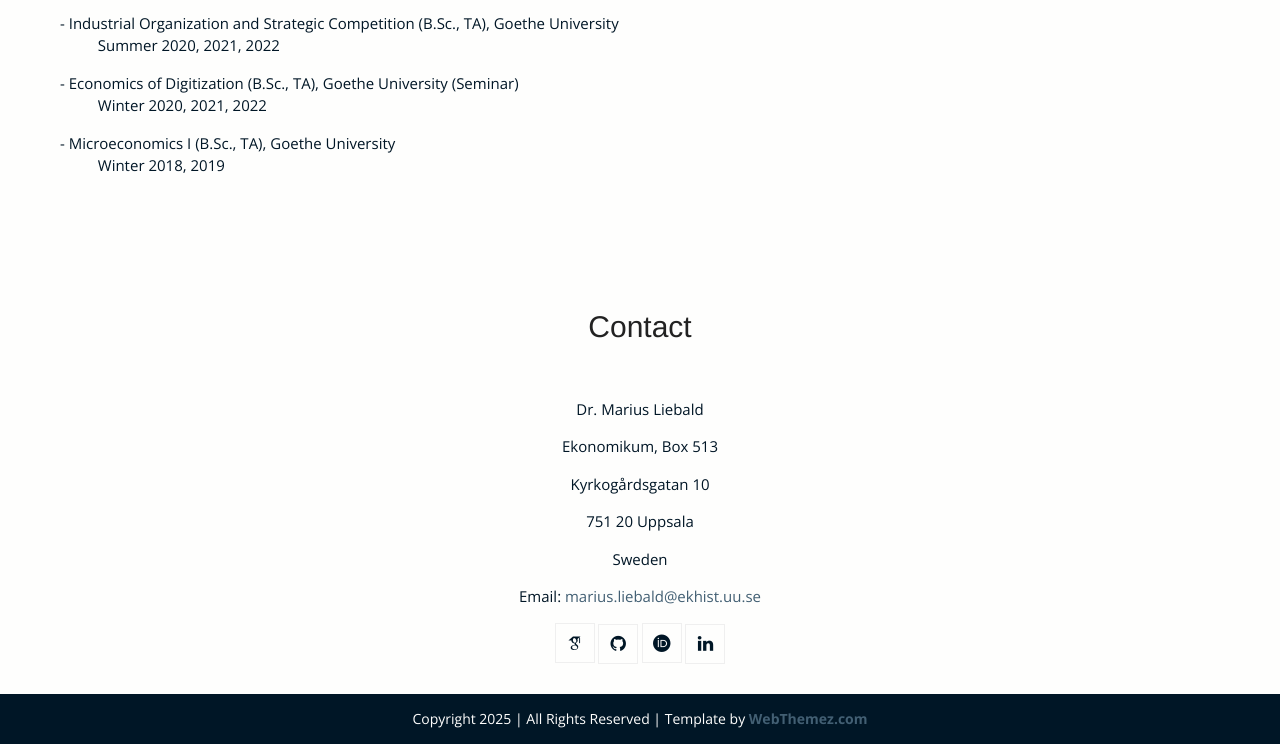
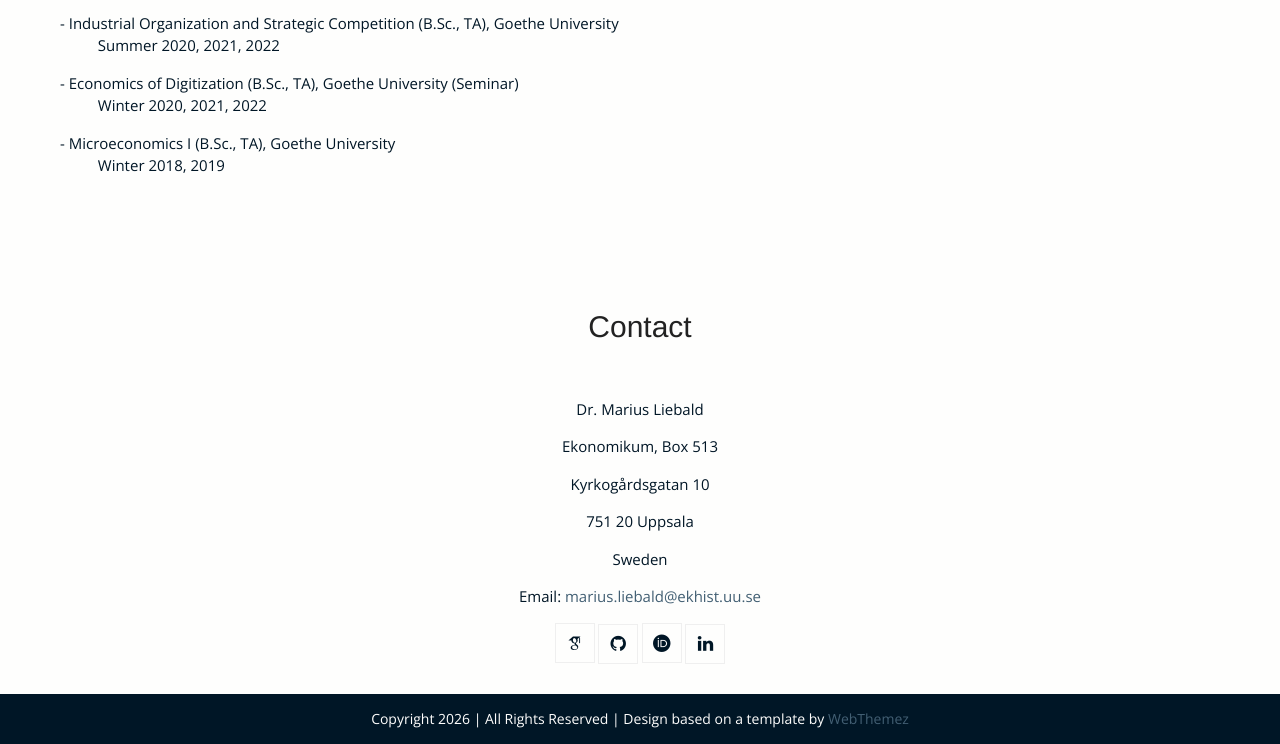
Before and after one commit to maliedvp/maliedvp.github.io, a plain HTML site: page index.html in a window 1280 px wide. Shown: the part 8489-9233 px from the top of the page. Drawn offline with nearby package versions, Linux system fonts and the light colour scheme; no server answers; files whose address does not match are found by name.

Commit message:
Update footer year and template credit

```diff
--- a/index.html
+++ b/index.html
@@ -908,7 +908,7 @@
 <footer style="height: 50px; padding:0; margin:0; display: flex; align-items:center;">
   <div class="container">
     <div class="row">
-      <div class="col-sm-12 text-center"> Copyright 2025 | All Rights Reserved | Template by <a href="https://webthemez.com/" target="_blank"><b>WebThemez.com</b></a></div>
+      <div class="col-sm-12 text-center"> Copyright 2026 | All Rights Reserved | Design based on a template by <a href="https://webthemez.com/" target="_blank">WebThemez</a></div>
     </div>
   </div>
 </footer>
```
